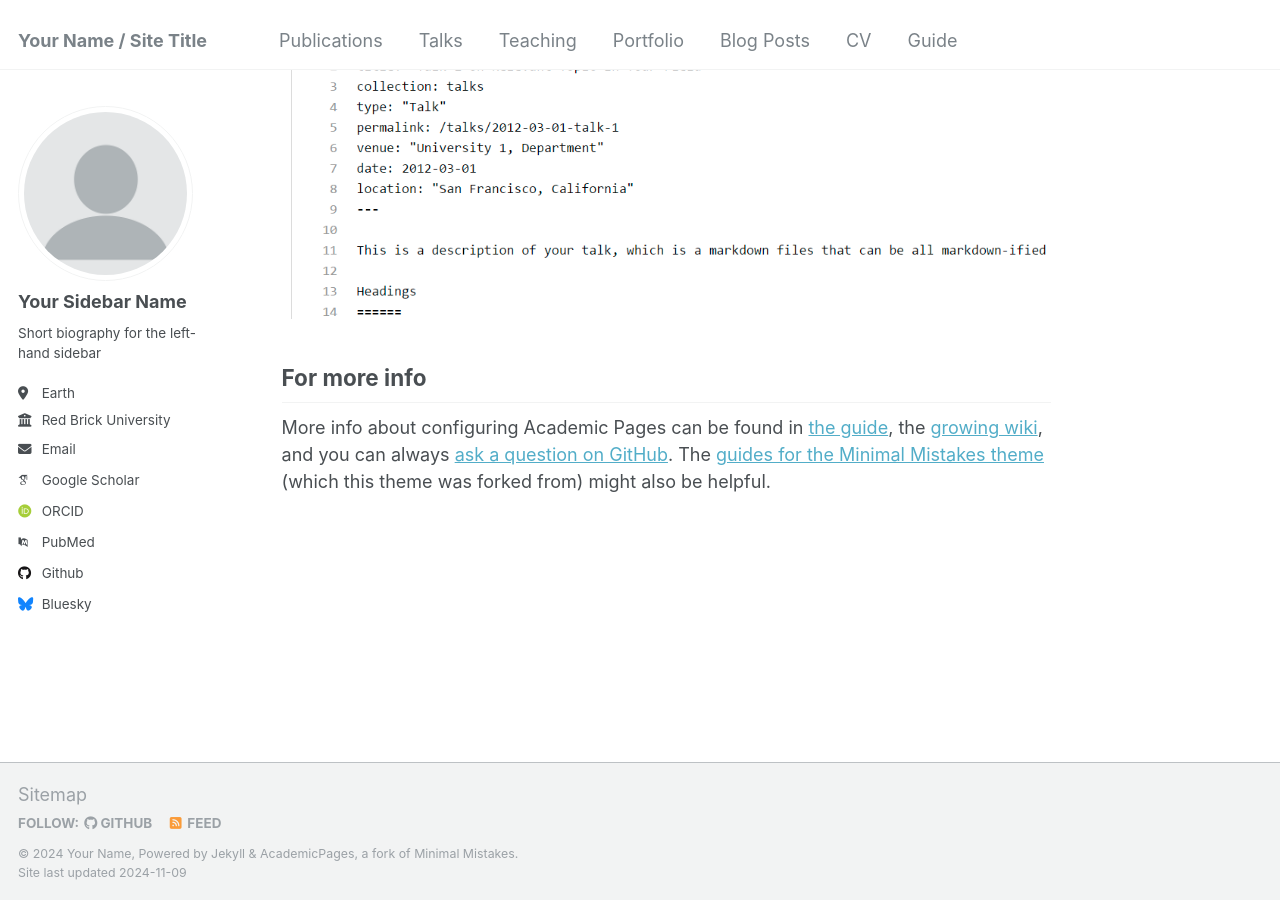
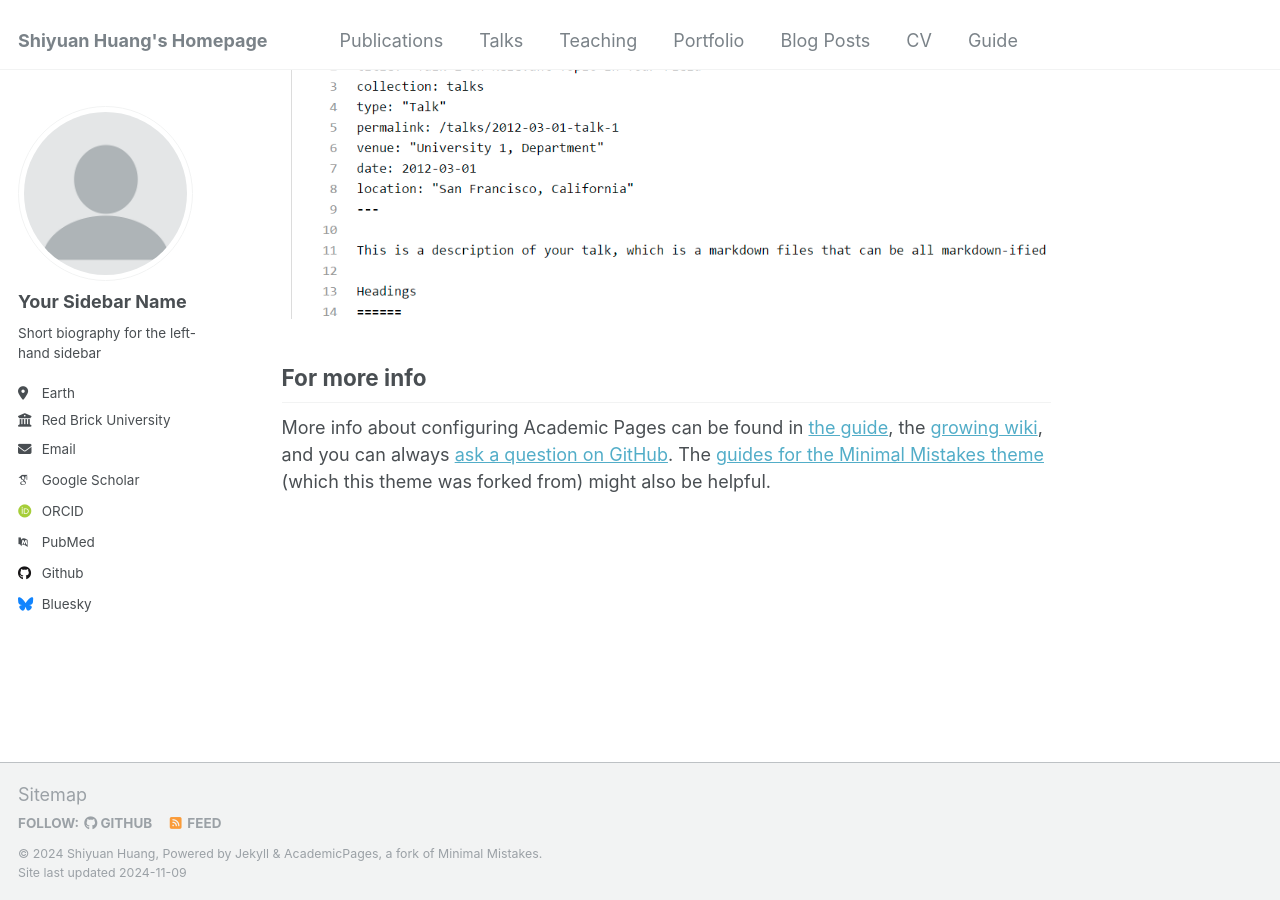
Before and after one commit to Hsy0406/Hsy0406.github.io, a Jekyll site: the page built from _pages/about.md, in a window 1280 px wide and 900 px high, scrolled down 2643 px. Built offline with Jekyll 4.4.1, drawn with Linux system fonts in a browser that asks for light colours; some web fonts are replaced.

Commit message:
Update _config.yml

```diff
--- a/_config.yml
+++ b/_config.yml
@@ -8,10 +8,10 @@
 
 # Basic Site Settings
 locale                   : "en-US"
-title                    : "Your Name / Site Title"
+title                    : "Shiyuan Huang's Homepage"
 title_separator          : "-"
-name                     : &name "Your Name"
-description              : &description "personal description"
+name                     : &name "Shiyuan Huang"
+description              : &description "PhD student, Department of Computer Science, Shanghai Jiao Tong University"
 url                      : https://academicpages.github.io # the base hostname & protocol for your site e.g. "https://mmistakes.github.io"
 baseurl                  : "" # the subpath of your site, e.g. "/blog"
 repository               : "academicpages/academicpages.github.io"
```
